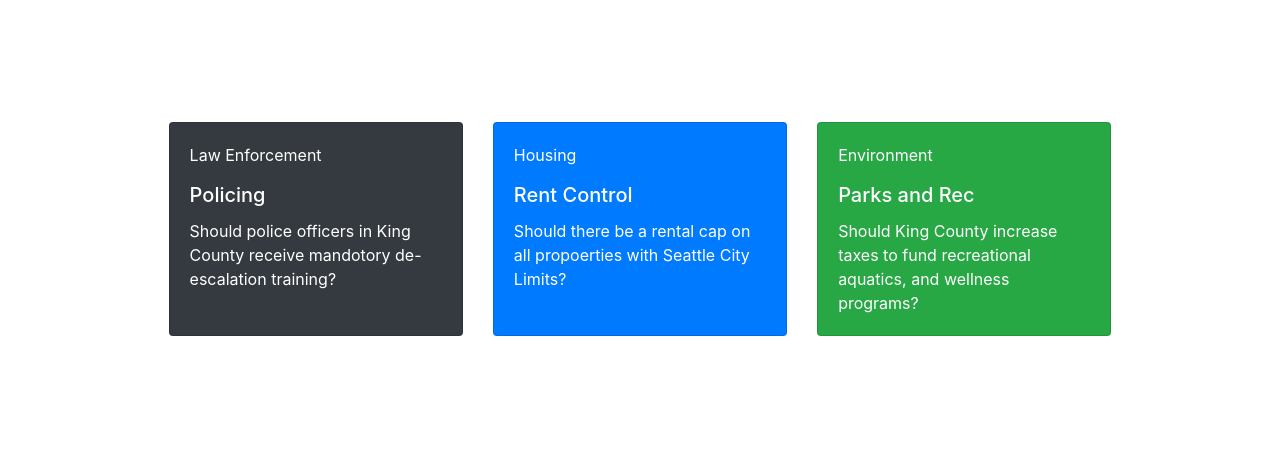
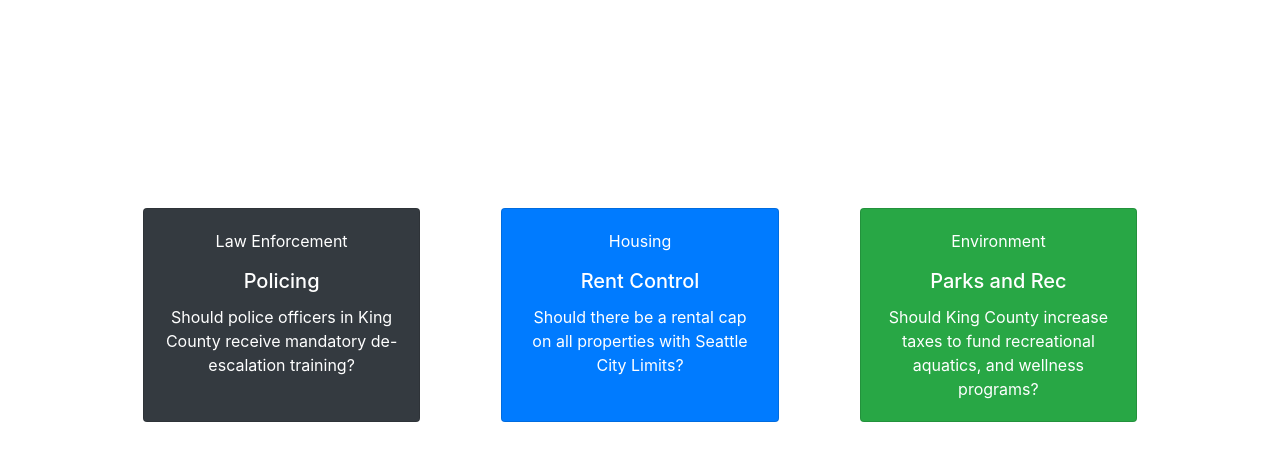
Before and after one commit to Veenakrishna2313/The-Informed-Voter-Project, a React (Create React App) app: page /Policing in a window 1280 px wide. Shown: the part 1083-1555 px from the top of the page. Built offline with nearby package versions, Linux system fonts and the light colour scheme.

Commit message:
policing component rendered on click

```diff
--- a/src/App.css
+++ b/src/App.css
@@ -12,6 +12,28 @@
 
 
 }
+
+.divstyle{
+  margin-bottom: 0;
+}
+.button-default{
+  background: none;
+	color: inherit;
+	border: none;
+	padding: 0;
+	font: inherit;
+	cursor: pointer;
+	outline: inherit;
+}
+#container {
+  display: flex;                  /* establish flex container */
+  flex-direction: row;            /* default value; can be omitted */
+  flex-wrap: nowrap;              /* default value; can be omitted */
+  justify-content: space-between; /* switched from default (flex-start, see below) */
+  margin:10%;
+
+}
+
 .landing-p{
   background-color:white
 }
--- a/src/App.js
+++ b/src/App.js
@@ -11,17 +11,39 @@
 import React from 'react';
 
 
-function App() {
+class App extends React.Component  {
+
+ constructor() {
+    super();
+
+    this.state = {
+      clicked: false,
+      skip:true
+    };
+
+    this.handleClick = this.handleClick.bind(this);
+  }
+
+  handleClick() {
+    this.setState({
+      clicked: true
+
+
+    });
+  }
+render(){
   return (
-    <React.Fragment className="App">
+    <div className="App">
       <Router>
         <Navbar />
-        <Landing/>
-        <Policing/>
+        <Landing onClicking={this.handleClick} clicked={this.clicked} />
+        {this.state.clicked ? <Policing /> : null}
+
         <Footer />
       </Router>
-    </React.Fragment>
+    </div>
   );
+}
 }
 
 export default App;
--- a/src/Components/Layout/Landing.js
+++ b/src/Components/Layout/Landing.js
@@ -5,8 +5,11 @@
 import * as ReactBootStrap from "react-bootstrap";
 import Jumbotron from "react-bootstrap/Jumbotron";
 import Container from "react-bootstrap/Container";
+import Policing from "../Scrollytelling/Policing"
 
 export default class Landing extends Component {
+
+
   render() {
     return (
       <div id="Landing">
@@ -34,9 +37,10 @@
               you how local officials could affect your day to day experience.
             </p>
           </Container>
+        </Jumbotron>
 
-          <CardDeck fluid="md" style={{ margin: "10%" }}>
-
+        <CardDeck id="container">
+          <div className= "divstyle"style={{ display: "flex", width: "30%"}}>
             <Card
               bg="dark"
               variant="dark"
@@ -44,16 +48,20 @@
                 color: "white",
               }}
             >
-
               <Card.Body>
                 <Card.Text>Law Enforcement</Card.Text>
-                <Card.Title>Policing</Card.Title>
+                <button className="button-default" onClick={this.props.onClicking}>
+                  <Card.Title>Policing</Card.Title>
+                </button>
+
                 <Card.Text>
-                  Should police officers in King County receive mandotory
+                  Should police officers in King County receive mandatory
                   de-escalation training?
                 </Card.Text>
               </Card.Body>
             </Card>
+          </div>
+          <div style={{ display: "flex", width: "30%" }}>
             <Card
               bg="primary"
               variant="primary"
@@ -65,11 +73,13 @@
                 <Card.Text>Housing</Card.Text>
                 <Card.Title>Rent Control</Card.Title>
                 <Card.Text>
-                  Should there be a rental cap on all propoerties with Seattle
+                  Should there be a rental cap on all properties with Seattle
                   City Limits?
                 </Card.Text>
               </Card.Body>
             </Card>
+          </div>
+          <div style={{ display: "flex", width: "30%" }}>
             <Card
               bg="success"
               variant="success"
@@ -86,8 +96,8 @@
                 </Card.Text>
               </Card.Body>
             </Card>
-          </CardDeck>
-        </Jumbotron>
+          </div>
+        </CardDeck>
       </div>
     );
   }
--- a/src/Components/Scrollytelling/Policing.js
+++ b/src/Components/Scrollytelling/Policing.js
@@ -135,6 +135,7 @@
                       <Card>
                         <Card.Body>
                           <Card.Title>{narr.description}</Card.Title>
+                          <button>Skip</button>
                         </Card.Body>
                       </Card>
                     </div>
```
